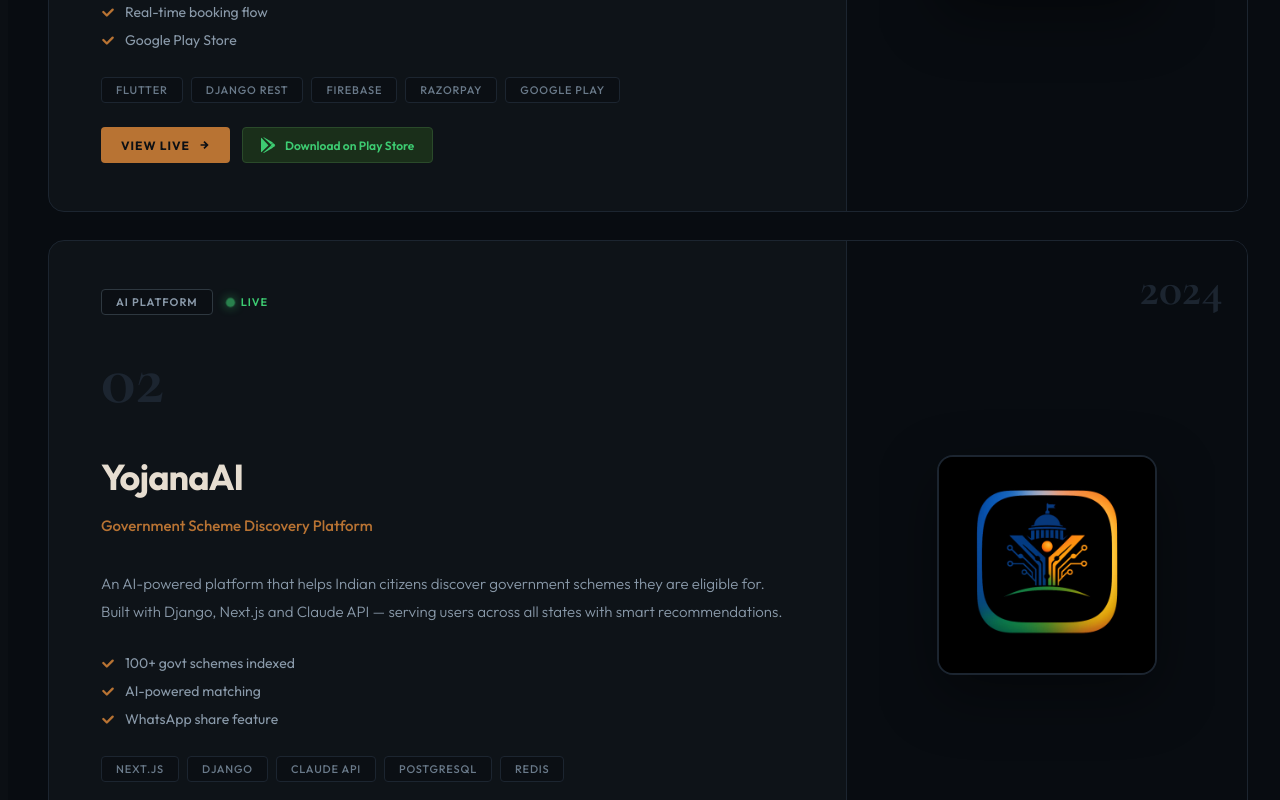
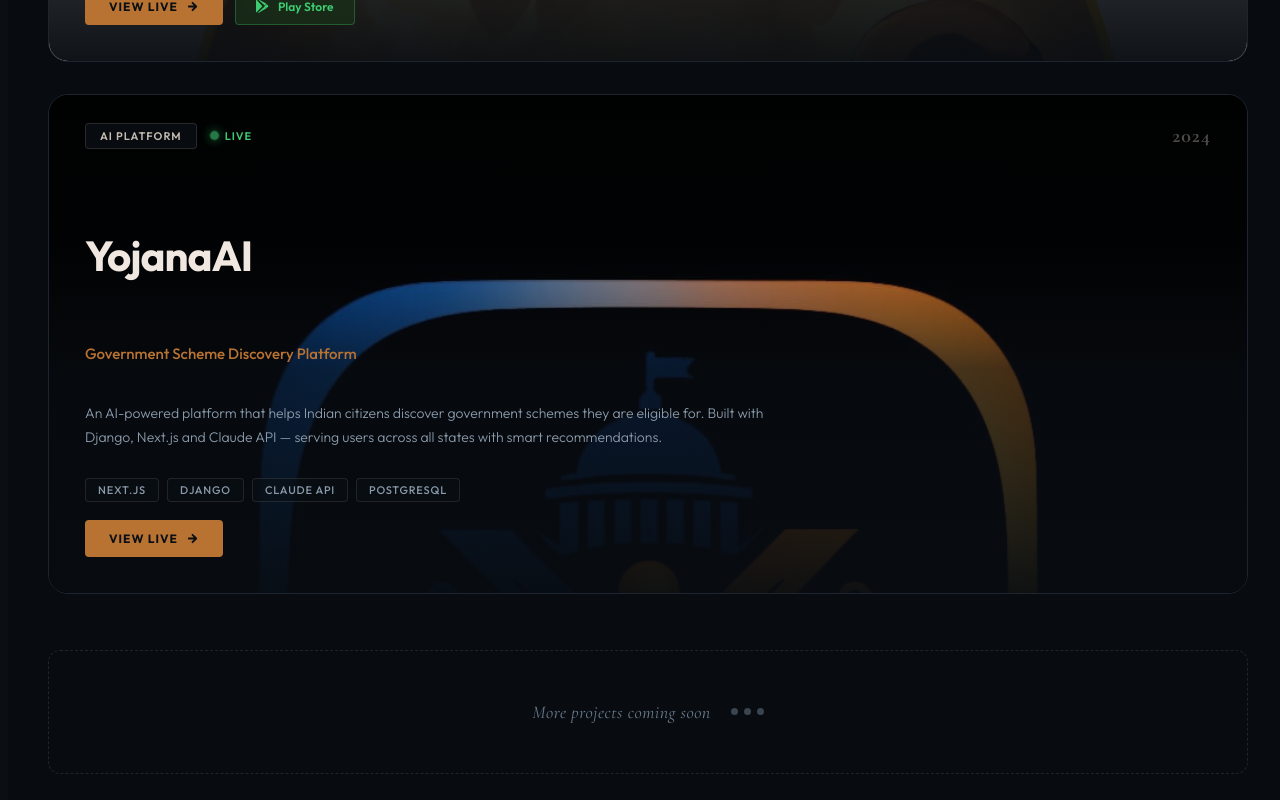
Before and after one commit to Arpita1-23/business-cradlers-web, a React (Vite) app: page / in a window 1280 px wide. Shown: the part 3760-4560 px from the top of the page. Built offline with nearby package versions, Linux system fonts and the light colour scheme.

Commit message:
Redesign portfolio section - full-width cards with image background and gradient overlay

```diff
--- a/src/components/Portfolio.css
+++ b/src/components/Portfolio.css
@@ -1,110 +1,187 @@
-.portfolio { background:#080c11; border-top:1px solid #1c2530; padding:110px 0; }
-.port-inner { max-width:100%; margin:0 auto; padding:0 40px; }
-.port-header { margin-bottom:72px; }
-.port-eyebrow { display:flex; align-items:center; gap:12px; margin-bottom:20px; }
-.port-eyebrow-line { width:32px; height:1.5px; background:#b87333; display:inline-block; }
-.port-eyebrow-txt { font-size:11px; color:#b87333; letter-spacing:3px; text-transform:uppercase; font-weight:600; }
-.port-title { font-family:'Cormorant Garamond',serif; font-size:58px; font-weight:700; color:#e6ddd0; line-height:1.0; letter-spacing:-1.5px; margin-bottom:16px; }
-.port-title em { color:#b87333; font-style:italic; font-weight:400; }
-.port-subtitle { font-size:17px; color:#8a9aaa; font-weight:300; line-height:1.8; max-width:480px; }
-.port-grid { display:flex; flex-direction:column; gap:28px; margin-bottom:56px; }
-.port-card { display:grid; grid-template-columns:1fr 400px; background:#0e1318; border:1px solid #1c2530; border-radius:16px; overflow:hidden; box-shadow:none; transition:border-color 0.3s, transform 0.3s, box-shadow 0.3s; }
-.port-card:hover { border-color:#b87333; box-shadow:0 20px 60px rgba(184,115,51,0.08); }
-.port-card-left { padding:48px 52px; display:flex; flex-direction:column; border-right:1px solid #1c2530; }
-.port-card-top { display:flex; align-items:center; gap:14px; margin-bottom:28px; }
-.port-tag { background:#0b0f14; border:1px solid #2e3840; border-radius:4px; padding:5px 14px; font-size:11px; color:#8a9aaa; font-weight:600; letter-spacing:1px; text-transform:uppercase; }
-.port-status { display:flex; align-items:center; gap:7px; font-size:11px; font-weight:600; letter-spacing:1px; text-transform:uppercase; }
-.port-status.live { color:#3dcc72; }
-.port-status.building { color:#b87333; }
-.port-status-dot { width:7px; height:7px; border-radius:50%; }
-.port-status.live .port-status-dot { background:#3dcc72; box-shadow:0 0 8px #3dcc72; animation:pulse-dot 2s infinite; }
-.port-status.building .port-status-dot { background:#b87333; box-shadow:0 0 8px #b87333; }
-@keyframes pulse-dot { 0%,100%{opacity:1;transform:scale(1)} 50%{opacity:0.6;transform:scale(1.3)} }
-.port-num { font-family:'Cormorant Garamond',serif; font-size:72px; font-weight:700; color:#1c2530; line-height:1; margin-bottom:8px; }
-.port-card-title { font-family:'Outfit',sans-serif; font-size:36px; font-weight:700; color:#e6ddd0; letter-spacing:-1px; margin-bottom:6px; line-height:1; }
-.port-card-sub { font-size:15px; color:#b87333; font-weight:500; margin-bottom:20px; }
-.port-card-desc { font-size:15px; color:#8a9aaa; line-height:1.85; font-weight:300; margin-bottom:28px; }
-.port-highlights { display:flex; flex-direction:column; gap:10px; margin-bottom:28px; }
-.port-highlight { display:flex; align-items:center; gap:10px; font-size:14px; color:#8a9aaa; }
-.port-highlight svg { width:14px; height:14px; flex-shrink:0; }
-.port-stack { display:flex; flex-wrap:wrap; gap:8px; }
-.port-stack-tag { background:#0b0f14; border:1px solid #1c2530; border-radius:4px; padding:5px 14px; font-size:11px; color:#6a7a8a; font-weight:500; letter-spacing:0.8px; text-transform:uppercase; }
-.port-card-right { background:#080c11; padding:40px 32px; display:flex; flex-direction:column; align-items:center; justify-content:center; position:relative; }
-.port-year { position:absolute; top:24px; right:24px; font-family:'Cormorant Garamond',serif; font-size:48px; font-weight:700; color:#1c2530; line-height:1; }
-.port-mockup { width:100%; background:#0b0f14; border:1px solid #1c2530; border-radius:10px; overflow:hidden; position:relative; }
-.port-mockup-bar { background:#0e1318; padding:10px 14px; border-bottom:1px solid #1c2530; display:flex; align-items:center; gap:6px; }
-.mock-dot { width:9px; height:9px; border-radius:50%; }
-.mock-dot.r{background:#3d1515} .mock-dot.y{background:#3d3015} .mock-dot.g{background:#153d28}
-.mock-url { font-size:11px; color:#3a4550; margin-left:8px; font-family:monospace; }
-.port-mockup-body { padding:20px 18px; display:flex; flex-direction:column; gap:10px; }
-.mock-line { height:10px; background:#1c2530; border-radius:4px; }
-.mock-line.w80{width:80%} .mock-line.w60{width:60%} .mock-line.w90{width:90%}
-.mock-line.w40{width:40%} .mock-line.w70{width:70%} .mock-line.w50{width:50%}
-.mock-spacer { height:6px; }
-.mock-btn { width:100px; height:32px; background:#b87333; border-radius:4px; opacity:0.6; }
-.port-mockup-overlay { position:absolute; inset:0; background:rgba(8,12,17,0.88); display:flex; align-items:center; justify-content:center; opacity:0; transition:opacity 0.3s; }
-.port-mockup:hover .port-mockup-overlay { opacity:1; }
-.port-visit-btn { display:inline-flex; align-items:center; gap:10px; background:#b87333; color:#0b0f14; padding:13px 28px; border-radius:4px; font-size:13px; font-family:'Outfit',sans-serif; font-weight:700; letter-spacing:1px; text-transform:uppercase; text-decoration:none; transition:background 0.2s; }
-.port-visit-btn svg { width:14px; height:14px; }
-.port-visit-btn:hover { background:#cf9045; }
-.port-bottom { display:flex; align-items:center; justify-content:center; gap:20px; padding:32px; border:1px dashed #1c2530; border-radius:12px; }
-.port-bottom-txt { font-size:18px; color:#6a7a8a; font-style:italic; font-family:'Cormorant Garamond',serif; font-weight:400; letter-spacing:0.5px; }
-.port-bottom-dots { display:flex; gap:6px; }
-.port-bottom-dots span { width:7px; height:7px; border-radius:50%; background:#3a4550; display:inline-block; }
-.port-image-wrap {
+.portfolio {
+  background: #080c11;
+  border-top: 1px solid #1c2530;
+  padding: 110px 0;
+}
+.port-inner {
+  max-width: 100%;
+  margin: 0 auto;
+  padding: 0 40px;
+}
+
+/* ── Header ── */
+.port-header { margin-bottom: 72px; }
+.port-eyebrow { display: flex; align-items: center; gap: 12px; margin-bottom: 20px; }
+.port-eyebrow-line { width: 32px; height: 1.5px; background: #b87333; display: inline-block; }
+.port-eyebrow-txt { font-size: 11px; color: #b87333; letter-spacing: 3px; text-transform: uppercase; font-weight: 600; }
+.port-title { font-family: 'Cormorant Garamond', serif; font-size: 58px; font-weight: 700; color: #e6ddd0; line-height: 1.0; letter-spacing: -1.5px; margin-bottom: 16px; }
+.port-title em { color: #b87333; font-style: italic; font-weight: 400; }
+.port-subtitle { font-size: 17px; color: #8a9aaa; font-weight: 300; line-height: 1.8; max-width: 480px; }
+
+/* ── Grid ── */
+.port-grid {
+  display: flex;
+  flex-direction: column;
+  gap: 32px;
+  margin-bottom: 56px;
+}
+
+/* ── Card ── */
+.port-card {
   position: relative;
   width: 100%;
+  height: 500px;
+  border-radius: 20px;
+  overflow: hidden;
+  cursor: pointer;
+  border: 1px solid #1c2530;
+  transition: border-color 0.4s, box-shadow 0.4s;
+}
+.port-card:hover {
+  border-color: rgba(184,115,51,0.5);
+  box-shadow: 0 24px 80px rgba(0,0,0,0.5);
+}
+
+/* ── Background image ── */
+.port-bg-wrap {
+  position: absolute;
+  inset: 0;
+  overflow: hidden;
+}
+.port-bg-photo {
+  width: 100%;
   height: 100%;
-  min-height: 300px;
+  object-fit: cover;
+  object-position: center top;
+  transition: transform 0.6s ease;
+}
+.port-card:hover .port-bg-photo {
+  transform: scale(1.05);
+}
+
+/* ── Gradient overlay ── */
+.port-gradient {
+  position: absolute;
+  inset: 0;
+  background: linear-gradient(
+    to bottom,
+    rgba(8,12,17,0.1) 0%,
+    rgba(8,12,17,0.2) 30%,
+    rgba(8,12,17,0.75) 55%,
+    rgba(8,12,17,0.97) 100%
+  );
+  pointer-events: none;
+}
+
+/* ── Content layer ── */
+.port-card-content {
+  position: absolute;
+  inset: 0;
+  display: flex;
+  flex-direction: column;
+  justify-content: space-between;
+  padding: 28px 36px 36px;
+}
+
+/* ── Top meta row ── */
+.port-card-meta {
   display: flex;
   align-items: center;
-  justify-content: center;
-  overflow: hidden;
+  gap: 14px;
+}
+.port-tag {
+  background: rgba(11,15,20,0.75);
+  border: 1px solid rgba(255,255,255,0.12);
+  border-radius: 4px;
+  padding: 5px 14px;
+  font-size: 11px;
+  color: #c4bbb0;
+  font-weight: 600;
+  letter-spacing: 1px;
+  text-transform: uppercase;
+  backdrop-filter: blur(4px);
+}
+.port-status {
+  display: flex;
+  align-items: center;
+  gap: 7px;
+  font-size: 11px;
+  font-weight: 600;
+  letter-spacing: 1px;
+  text-transform: uppercase;
+}
+.port-status.live { color: #3dcc72; }
+.port-status.building { color: #b87333; }
+.port-status-dot { width: 7px; height: 7px; border-radius: 50%; }
+.port-status.live .port-status-dot { background: #3dcc72; box-shadow: 0 0 8px #3dcc72; animation: pulse-dot 2s infinite; }
+.port-status.building .port-status-dot { background: #b87333; box-shadow: 0 0 8px #b87333; }
+@keyframes pulse-dot { 0%,100%{ opacity:1; transform:scale(1) } 50%{ opacity:0.6; transform:scale(1.3) } }
+.port-year {
+  margin-left: auto;
+  font-family: 'Cormorant Garamond', serif;
+  font-size: 20px;
+  font-weight: 700;
+  color: rgba(196,187,176,0.4);
+  letter-spacing: 1px;
 }
 
-.port-project-img {
-  width: 220px;
-  height: 220px;
-  object-fit: cover;
-  border-radius: 16px;
-  border: 2px solid #1c2530;
-  transition: transform 0.3s, border-color 0.3s;
-  box-shadow: 0 20px 60px rgba(0,0,0,0.4);
+/* ── Bottom body ── */
+.port-card-body {
+  display: flex;
+  flex-direction: column;
+  gap: 10px;
 }
-
-.port-card:hover .port-project-img {
-  transform: scale(1.05);
-  border-color: #b87333;
+.port-card-title {
+  font-family: 'Outfit', sans-serif;
+  font-size: 42px;
+  font-weight: 700;
+  color: #f0e8e0;
+  letter-spacing: -1px;
+  line-height: 1;
 }
-
-.port-image-overlay {
-  position: absolute;
-  inset: 0;
-  background: rgba(8,12,17,0.85);
+.port-card-sub {
+  font-size: 15px;
+  color: #b87333;
+  font-weight: 500;
+}
+.port-card-desc {
+  font-size: 14px;
+  color: #8a9aaa;
+  line-height: 1.7;
+  font-weight: 300;
+  max-width: 680px;
+}
+.port-stack {
   display: flex;
-  align-items: center;
-  justify-content: center;
-  opacity: 0;
-  transition: opacity 0.3s;
-  border-radius: 12px;
+  flex-wrap: wrap;
+  gap: 8px;
+  margin-top: 4px;
 }
-
-.port-image-wrap:hover .port-image-overlay { opacity: 1; }
-
+.port-stack-tag {
+  background: rgba(11,15,20,0.6);
+  border: 1px solid rgba(255,255,255,0.1);
+  border-radius: 4px;
+  padding: 4px 12px;
+  font-size: 11px;
+  color: #8a9aaa;
+  font-weight: 500;
+  letter-spacing: 0.8px;
+  text-transform: uppercase;
+  backdrop-filter: blur(4px);
+}
 .port-links {
   display: flex;
   gap: 12px;
   flex-wrap: wrap;
-  margin-top: 24px;
+  margin-top: 8px;
 }
-
 .port-live-btn {
   display: inline-flex;
   align-items: center;
   gap: 8px;
   background: #b87333;
   color: #0b0f14;
-  padding: 10px 20px;
+  padding: 11px 24px;
   border-radius: 4px;
   font-size: 12px;
   font-family: 'Outfit', sans-serif;
@@ -112,44 +189,68 @@
   letter-spacing: 1px;
   text-transform: uppercase;
   text-decoration: none;
-  transition: all 0.2s;
+  transition: background 0.2s, transform 0.2s;
 }
-.port-live-btn svg { width: 12px; height: 12px; }
+.port-live-btn svg { width: 13px; height: 13px; }
 .port-live-btn:hover { background: #cf9045; transform: translateY(-1px); }
 
 .port-play-btn {
   display: inline-flex;
   align-items: center;
   gap: 8px;
-  background: #1a2f1a;
+  background: rgba(26,47,26,0.8);
   color: #3dcc72;
-  border: 1px solid #2a4a2a;
-  padding: 9px 18px;
+  border: 1px solid rgba(61,204,114,0.3);
+  padding: 10px 20px;
   border-radius: 4px;
   font-size: 12px;
   font-family: 'Outfit', sans-serif;
   font-weight: 600;
   text-decoration: none;
-  transition: all 0.2s;
+  transition: border-color 0.2s, transform 0.2s;
+  backdrop-filter: blur(4px);
 }
 .port-play-btn:hover { border-color: #3dcc72; transform: translateY(-1px); }
 
-@media(max-width:960px) {
-  .port-inner{padding:0 24px}
-  .port-card{grid-template-columns:1fr}
-  .port-card-left{padding:36px 28px;border-right:none;border-bottom:1px solid #1c2530}
-  .port-card-right{padding:32px 28px}
-  .port-title{font-size:42px}
-  .port-card-title{font-size:28px}
+/* ── Bottom footer ── */
+.port-bottom {
+  display: flex;
+  align-items: center;
+  justify-content: center;
+  gap: 20px;
+  padding: 32px;
+  border: 1px dashed #1c2530;
+  border-radius: 12px;
+}
+.port-bottom-txt { font-size: 18px; color: #6a7a8a; font-style: italic; font-family: 'Cormorant Garamond', serif; font-weight: 400; letter-spacing: 0.5px; }
+.port-bottom-dots { display: flex; gap: 6px; }
+.port-bottom-dots span { width: 7px; height: 7px; border-radius: 50%; background: #3a4550; display: inline-block; }
+
+/* ── Responsive ── */
+@media (max-width: 960px) {
+  .port-inner { padding: 0 24px; }
+  .port-title { font-size: 42px; }
+  .port-card { height: 480px; }
+  .port-card-title { font-size: 34px; }
 }
 
 @media (max-width: 768px) {
+  .portfolio { padding: 60px 0; }
   .port-inner { padding: 0 16px; }
-  .portfolio { padding: 60px 0; }
-  .port-card { grid-template-columns: 1fr; }
-  .port-card-left { padding: 28px 20px; border-right: none; border-bottom: 1px solid #1c2530; }
-  .port-card-right { padding: 24px 20px; }
   .port-title { font-size: 36px; }
-  .port-card-title { font-size: 26px; }
-  .port-num { font-size: 52px; }
+  .port-card { height: auto; min-height: 420px; }
+  .port-card-content { padding: 20px 20px 24px; }
+  .port-card-title { font-size: 28px; }
+  .port-card-desc { display: none; }
+  .port-card-sub { font-size: 13px; }
+  .port-year { font-size: 16px; }
 }
+
+/* ── Light theme ── */
+[data-theme="light"] .portfolio { background: #f0ebe2; border-top-color: #e0d8cc; }
+[data-theme="light"] .port-tag { background: rgba(255,255,255,0.7); border-color: rgba(0,0,0,0.1); color: #2e2010; }
+[data-theme="light"] .port-stack-tag { background: rgba(255,255,255,0.5); border-color: rgba(0,0,0,0.1); color: #5a4a38; }
+[data-theme="light"] .port-gradient { background: linear-gradient(to bottom, rgba(240,235,226,0.05) 0%, rgba(240,235,226,0.2) 30%, rgba(26,18,8,0.72) 55%, rgba(26,18,8,0.97) 100%); }
+[data-theme="light"] .port-bottom { border-color: #e0d8cc; }
+[data-theme="light"] .port-bottom-txt { color: #9a8a78; }
+[data-theme="light"] .port-play-btn { background: rgba(240,235,226,0.8); }
--- a/src/components/Portfolio.jsx
+++ b/src/components/Portfolio.jsx
@@ -9,14 +9,12 @@
     title: 'Shastri Ji',
     subtitle: 'Pandit Booking Platform',
     desc: 'A full-stack pandit booking platform — Uber for Pandits. Flutter mobile app with Django REST backend, real-time booking flow, ritual selection and a complete store for puja items.',
-    stack: ['Flutter', 'Django REST', 'Firebase', 'Razorpay', 'Google Play'],
+    stack: ['Flutter', 'Django REST', 'Firebase', 'Razorpay'],
     link: 'https://shashtri.onrender.com',
     playstore: 'https://play.google.com/store/apps/details?id=com.bctpvtltd.shastriji',
     status: 'Live',
     year: '2025',
-    highlights: ['Flutter cross-platform app', 'Real-time booking flow', 'Google Play Store'],
     image: shastrijImg,
-    color: '#f5a623'
   },
   {
     number: '02',
@@ -24,14 +22,12 @@
     title: 'YojanaAI',
     subtitle: 'Government Scheme Discovery Platform',
     desc: 'An AI-powered platform that helps Indian citizens discover government schemes they are eligible for. Built with Django, Next.js and Claude API — serving users across all states with smart recommendations.',
-    stack: ['Next.js', 'Django', 'Claude API', 'PostgreSQL', 'Redis'],
+    stack: ['Next.js', 'Django', 'Claude API', 'PostgreSQL'],
     link: 'https://yojana-tau.vercel.app',
     playstore: null,
     status: 'Live',
     year: '2024',
-    highlights: ['100+ govt schemes indexed', 'AI-powered matching', 'WhatsApp share feature'],
     image: yojanaImg,
-    color: '#4d9fff'
   }
 ]
 
@@ -55,30 +51,26 @@
           {projects.map((p) => (
             <div className="port-card" key={p.number}>
 
-              <div className="port-card-left">
-                <div className="port-card-top">
+              <div className="port-bg-wrap">
+                <img src={p.image} alt={p.title} className="port-bg-photo" />
+              </div>
+
+              <div className="port-gradient"></div>
+
+              <div className="port-card-content">
+                <div className="port-card-meta">
                   <span className="port-tag">{p.tag}</span>
                   <span className={`port-status ${p.status === 'Live' ? 'live' : 'building'}`}>
                     <span className="port-status-dot"></span>
                     {p.status}
                   </span>
+                  <span className="port-year">{p.year}</span>
                 </div>
 
-                <div className="port-num">{p.number}</div>
+                <div className="port-card-body">
                   <h3 className="port-card-title">{p.title}</h3>
                   <p className="port-card-sub">{p.subtitle}</p>
                   <p className="port-card-desc">{p.desc}</p>
-
-                <div className="port-highlights">
-                  {p.highlights.map(h => (
-                    <div className="port-highlight" key={h}>
-                      <svg viewBox="0 0 12 12" fill="none" stroke="#b87333" strokeWidth="2">
-                        <path d="M2 6l3 3 5-5" strokeLinecap="round" strokeLinejoin="round"/>
-                      </svg>
-                      <span>{h}</span>
-                    </div>
-                  ))}
-                </div>
 
                   <div className="port-stack">
                     {p.stack.map(s => (
@@ -90,35 +82,17 @@
                     <a href={p.link} target="_blank" rel="noreferrer" className="port-live-btn">
                       View Live
                       <svg viewBox="0 0 14 14" fill="none" stroke="currentColor" strokeWidth="2">
-                      <path d="M3 7h8M7 3l4 4-4 4"/>
+                        <path d="M3 7h8M7 3l4 4-4 4" strokeLinecap="round" strokeLinejoin="round"/>
                       </svg>
                     </a>
                     {p.playstore && (
                       <a href={p.playstore} target="_blank" rel="noreferrer" className="port-play-btn">
-                      <svg viewBox="0 0 24 24" fill="currentColor" width="16" height="16">
+                        <svg viewBox="0 0 24 24" fill="currentColor" width="14" height="14">
                           <path d="M3.18 23.76c.3.17.64.24.99.2l13.7-7.92-3.01-3.01-11.68 10.73zM.5 1.03C.19 1.4 0 1.96 0 2.69v18.62c0 .73.19 1.29.5 1.66l.09.08 10.43-10.43v-.25L.59.95.5 1.03zM20.7 10.75l-2.96-1.71-3.3 3.3 3.3 3.3 2.98-1.72c.85-.49.85-1.29-.02-1.17zM4.17.24L17.87 8.16l-3.01 3.01L3.18.44c.3-.04.64.03.99.2v-.4z"/>
                         </svg>
-                      Download on Play Store
+                        Play Store
                       </a>
                     )}
-                </div>
-              </div>
-
-              <div className="port-card-right">
-                <div className="port-year">{p.year}</div>
-                <div className="port-image-wrap">
-                  <img
-                    src={p.image}
-                    alt={p.title}
-                    className="port-project-img"
-                  />
-                  <div className="port-image-overlay">
-                    <a href={p.link} target="_blank" rel="noreferrer" className="port-visit-btn">
-                      View Live Project
-                      <svg viewBox="0 0 14 14" fill="none" stroke="currentColor" strokeWidth="2">
-                        <path d="M3 7h8M7 3l4 4-4 4"/>
-                      </svg>
-                    </a>
                   </div>
                 </div>
               </div>
```
Lines whose indentation alone changed are shown as unchanged.
